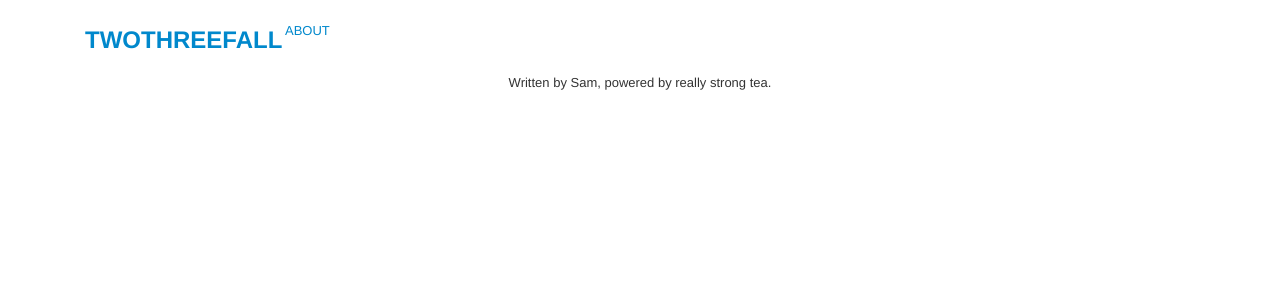
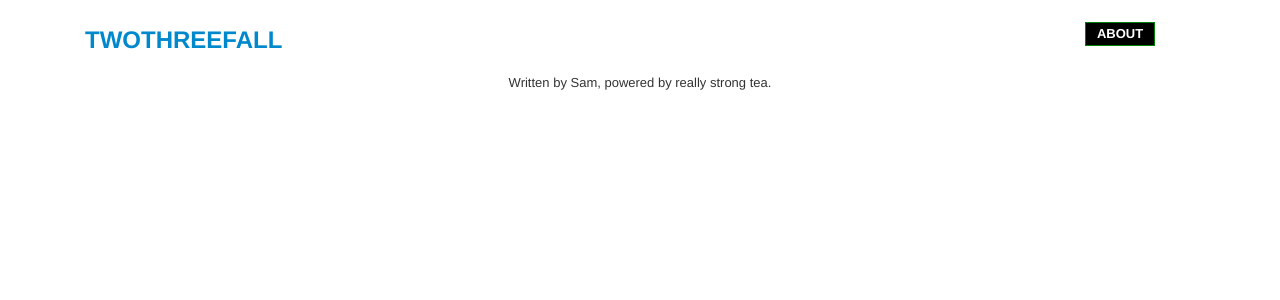
Before and after one commit to sjcorbett/twothreefall.co.uk, a Django app: template templates/html/root.html in a window 1280 px wide. Shown: the top 300 px of the page. Run offline with Django 3.2, Linux system fonts and the light colour scheme; the template is opened without the code that fills it, so the values that code supplies are empty; some libraries are stand-ins or nearby versions.

Commit message:
Further appearance improvements

```diff
--- a/lastfmexplorer/templates/html/exploration/overview.html
+++ b/lastfmexplorer/templates/html/exploration/overview.html
@@ -40,9 +40,8 @@
         </div>
     </div>
     <div class='row'>
-        <div class='span12'>
         <h2>Most...</h2>
-            <div class='span3'>
+        <div class='span4'>
             <h3>Plays of one artist in one week</h3>
             <ol>
                 {% for item, date in record_single_artist %}
@@ -53,7 +52,7 @@
                 {% endfor %}
             </ol>
         </div>
-            <div class='span3'>
+        <div class='span4'>
             <h3>Songs scrobbled in one week</h3>
             <ol>
                 {% for idx, date, plays in record_total_plays %}
@@ -72,7 +71,6 @@
                     </li>
                 {% endfor %}
             </ol>
-            </div>
         </div>
     </div>
     <div class='row'>
--- a/templates/html/root.html
+++ b/templates/html/root.html
@@ -33,26 +33,14 @@
     <body>
         <div class='container'>
             <div id='header' class='row'>
-                <div class='span2'>
-                    <h2 id='ttf'>
-                        <a class='ttflink' href='/'>
-                            <span class='ttfTwo'>TWO</span><span class='ttfThree'>THREE</span><span class='ttfFall'>FALL</span>
-                        </a>
+                <div class='span10'>
+                    <h2>
+                        <a class='ttflink' href='/'>TWOTHREEFALL</a>
                     </h2>
                 </div>
-                <div class='span8'>
-                    <div id='header-container'>
-                        {% block extended_header %}
-                        {% endblock %}
-                    </div>
-                </div>
                 <div class='span1'>
-                    <div id='fixedrightmenu'>
-                        <ul class='inlinedlist'>
-                            <li>
-                                <a href="{% url about %}">ABOUT</a>
-                            </li>
-                        </ul>
+                    <div id='about'>
+                        <b><a href="{% url about %}">ABOUT</a></b>
                     </div>
                 </div>
             </div>
```
Also changed, not shown: lastfmexplorer/templates/html/exploration/base.html (+6 -4 lines), 3 other files. Lines whose indentation alone changed are shown as unchanged.
